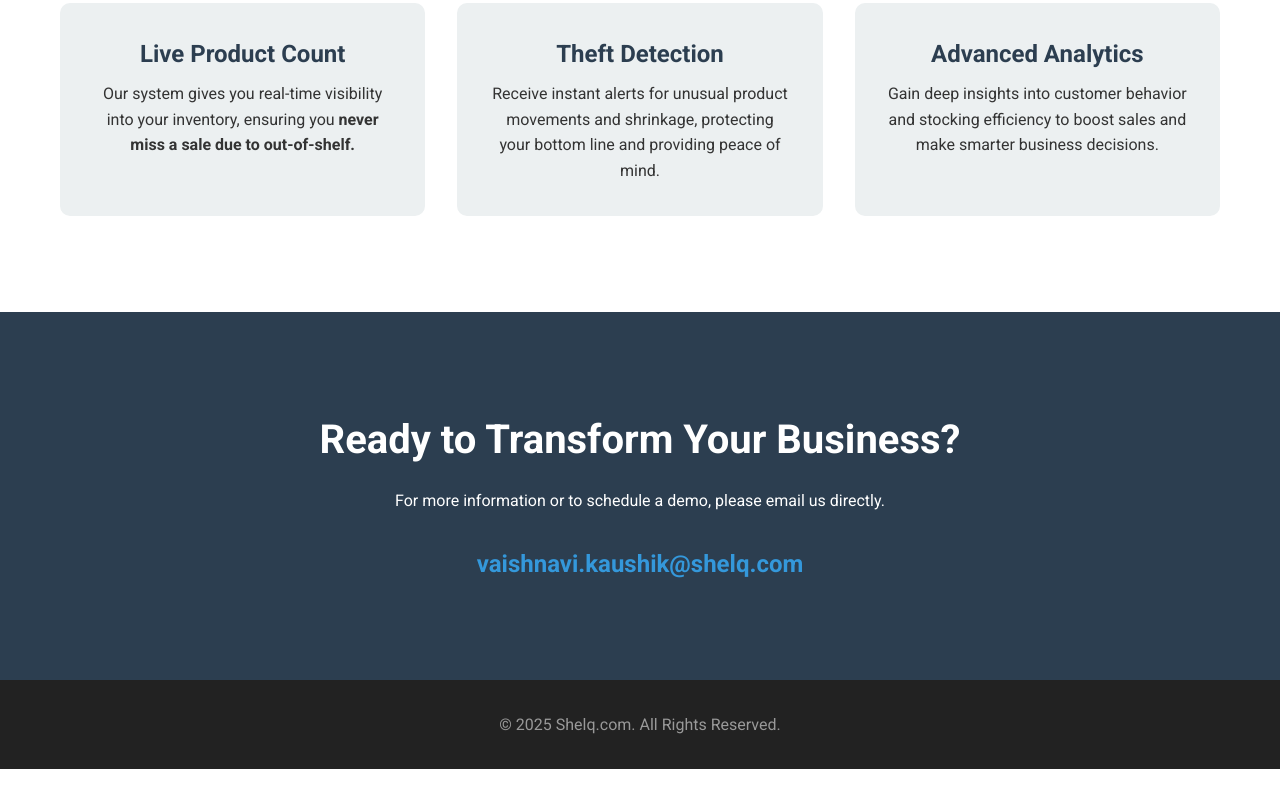
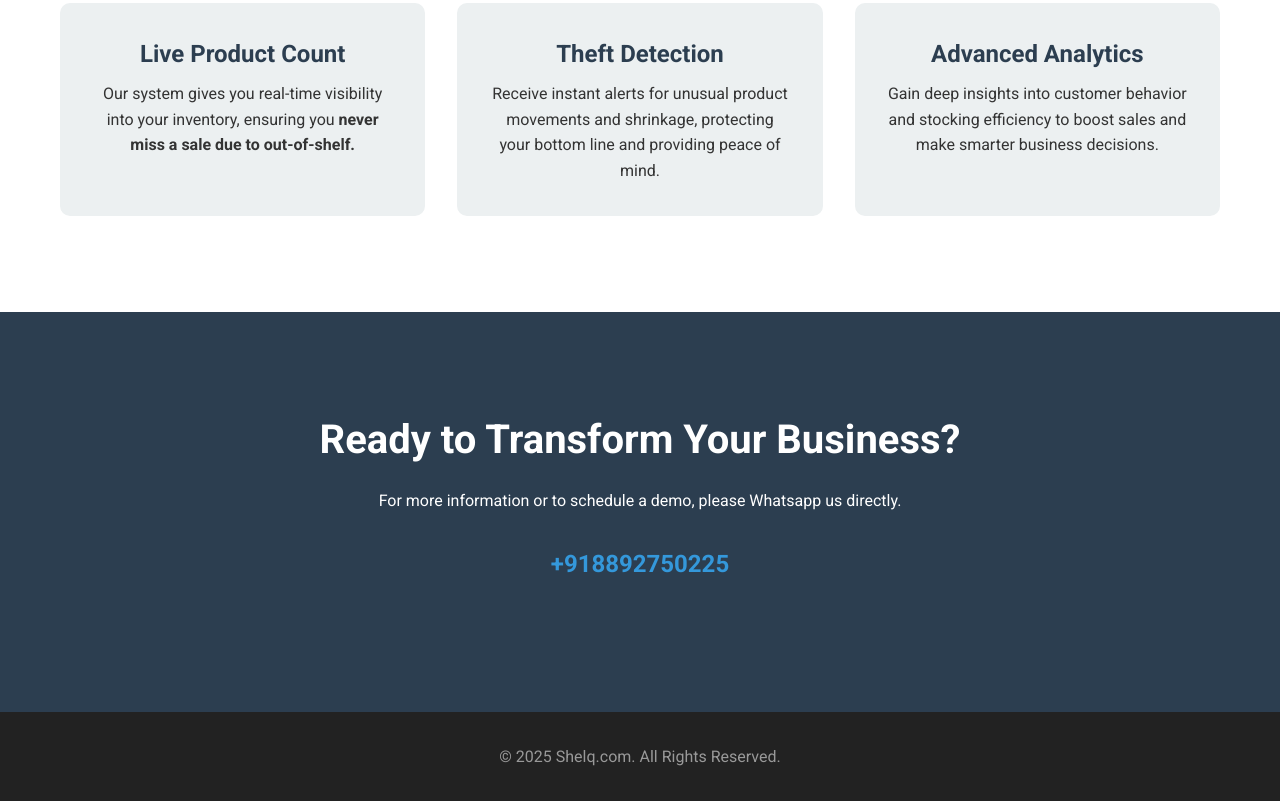
Before and after one commit to shelq007/shelq007.github.io, a plain HTML site: page index.html in a window 1280 px wide. Shown: the part 1708-2509 px from the top of the page. Before the commit the page ends 2477 px from the top, so only its background shows below. Drawn offline with Linux system fonts and the light colour scheme; a script that the page names is missing.

Commit message:
contacts updated

```diff
--- a/index.html
+++ b/index.html
@@ -11,7 +11,7 @@
 
     <header>
         <div class="container">
-            <a href="#" class="logo">Shelq.com</a>
+            <a href="#" class="logo">SHELQ</a>
             <nav>
                 <ul>
                     <li><a href="#hero">Home</a></li>
@@ -57,8 +57,8 @@
         <section id="contact">
             <div class="container">
                 <h2>Ready to Transform Your Business?</h2>
-                <p>For more information or to schedule a demo, please email us directly.</p>
-                <a href="mailto:vaishnavi.kaushik@shelq.com" class="email-link">vaishnavi.kaushik@shelq.com</a>
+                <p>For more information or to schedule a demo, please Whatsapp us directly.</p>
+                <p class="email-link">+918892750225</p>
             </div>
         </section>
     </main>
```
